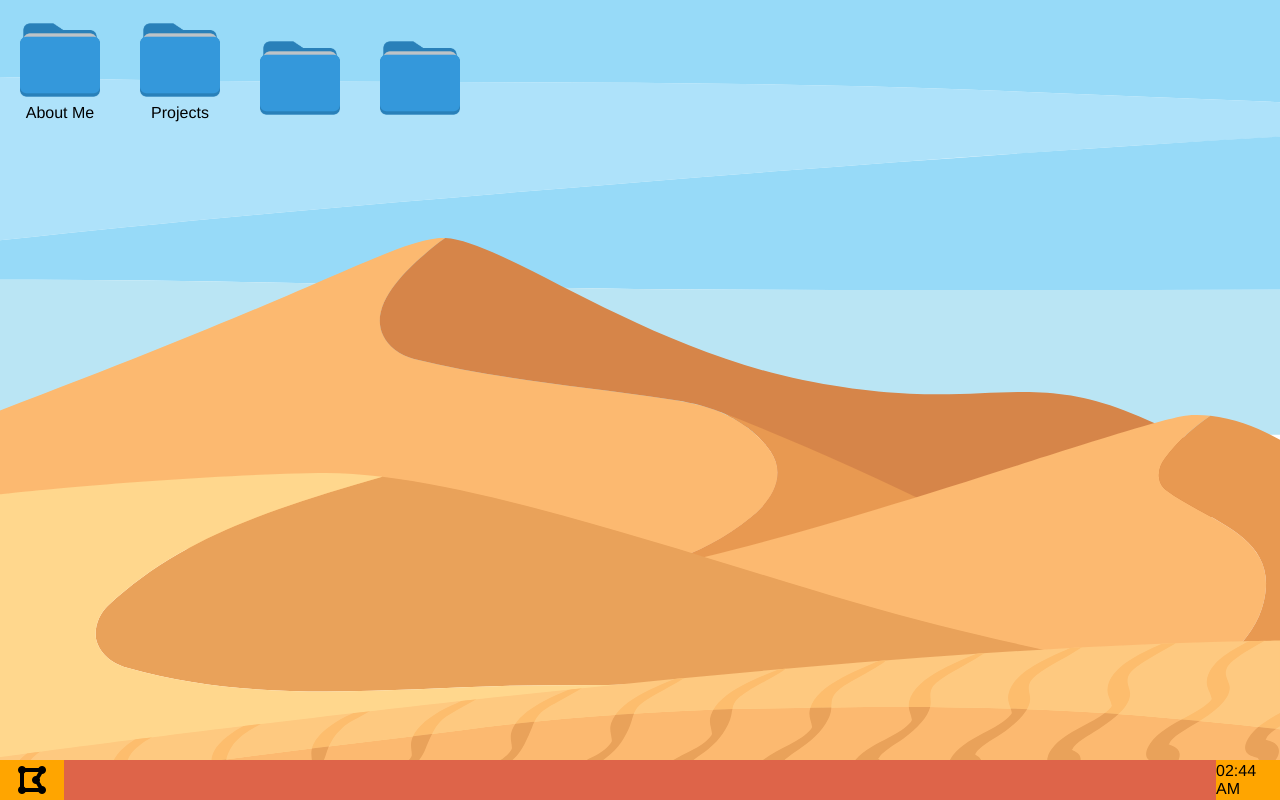
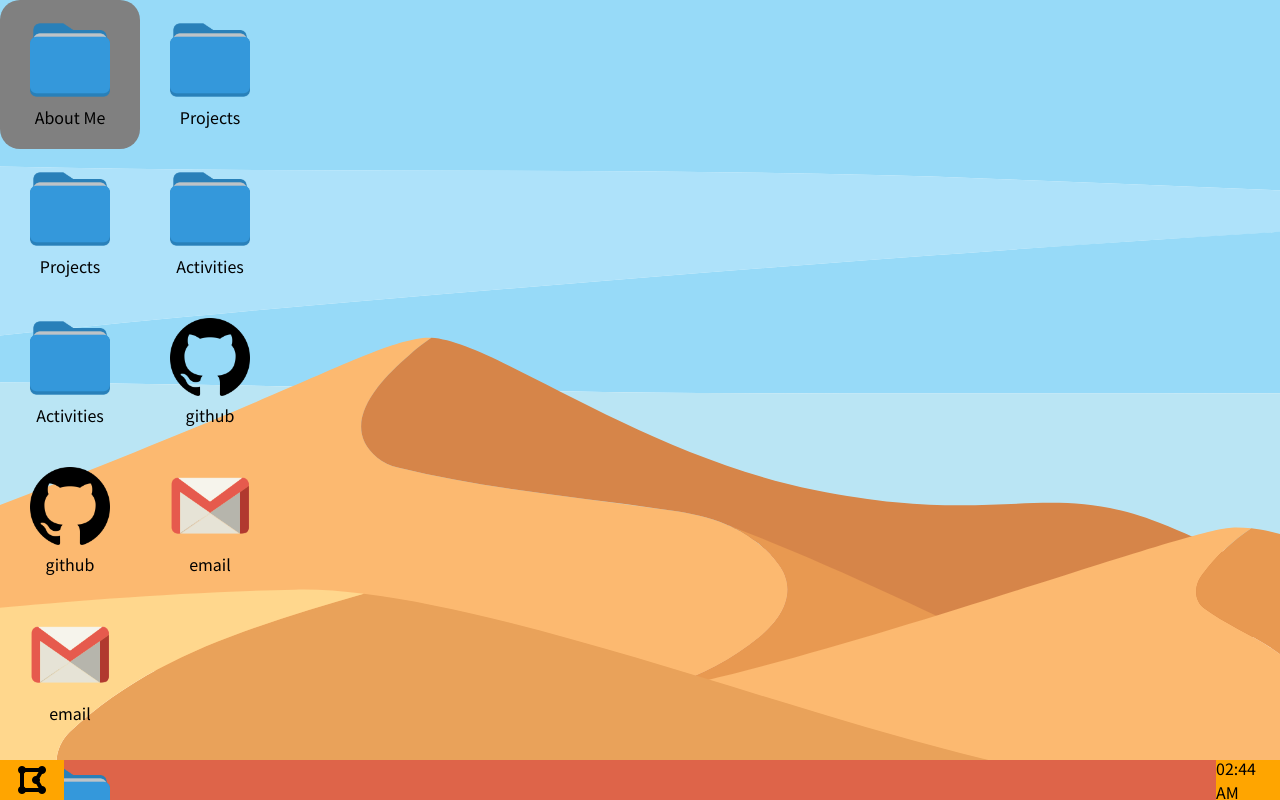
Before and after one commit to kwonyg/2019-portfolio, a Vue app: page / in a window 1280 px wide. Shown: the top 800 px of the page. Built offline with nearby package versions, Linux system fonts and the light colour scheme.

Commit message:
Add: more shortcuts

```diff
--- a/public/index.html
+++ b/public/index.html
@@ -5,7 +5,12 @@
     <meta http-equiv="X-UA-Compatible" content="IE=edge" />
     <meta name="viewport" content="width=device-width,initial-scale=1.0" />
     <link rel="icon" href="<%= BASE_URL %>favicon.ico" />
+    <link
+      href="https://fonts.googleapis.com/css?family=Noto+Sans+KR&display=swap"
+      rel="stylesheet"
+    />
     <script src="https://kit.fontawesome.com/2746c526ab.js"></script>
+
     <title>Kwon's portfolio</title>
   </head>
   <body>
--- a/src/App.vue
+++ b/src/App.vue
@@ -23,7 +23,7 @@ html {
   height: 100%;
 }
 #app {
-  font-family: "Avenir", Helvetica, Arial, sans-serif;
+  font-family: "Noto Sans KR", sans-serif;
   height: 100%;
 }
 </style>
--- a/src/components/ShortCut.vue
+++ b/src/components/ShortCut.vue
@@ -22,15 +22,19 @@ export default {
 
 <style scoped>
 .shortcut_container {
-  display: inline-block;
+  width: 100px;
   padding: 20px;
+  text-align: center;
+}
+
+.shortcut_container:hover {
+  border-radius: 20px;
+  cursor: pointer;
+  background-color: grey;
 }
 
 .shortcut_img {
   width: 80px;
   height: 80px;
 }
-.shortcut_name {
-  text-align: center;
-}
 </style>
--- a/src/components/TaskBar.vue
+++ b/src/components/TaskBar.vue
@@ -19,6 +19,7 @@ footer {
   height: 5%;
   display: flex;
   align-items: center;
+  z-index: 9999;
 }
 
 .taskbar_wrap {
@@ -39,6 +40,11 @@ footer {
   vertical-align: middle;
 }
 
+.taskbar_menu:hover {
+  cursor: pointer;
+  background-color: rgb(207, 135, 0);
+}
+
 .taskbar_time {
   display: flex;
   justify-content: center;
--- a/src/views/HomeView.vue
+++ b/src/views/HomeView.vue
@@ -4,8 +4,14 @@
       <div class="main_container">
         <short-cut :url="images.folder" :fileName="'About Me'"></short-cut>
         <short-cut :url="images.folder" :fileName="'Projects'"></short-cut>
-        <short-cut :url="images.folder"></short-cut>
-        <short-cut :url="images.folder"></short-cut>
+        <short-cut :url="images.folder" :fileName="'Activities'"></short-cut>
+        <short-cut :url="images.github" :fileName="'github'"></short-cut>
+        <short-cut :url="images.email" :fileName="'email'"></short-cut>
+        <short-cut :url="images.folder" :fileName="'About Me'"></short-cut>
+        <short-cut :url="images.folder" :fileName="'Projects'"></short-cut>
+        <short-cut :url="images.folder" :fileName="'Activities'"></short-cut>
+        <short-cut :url="images.github" :fileName="'github'"></short-cut>
+        <short-cut :url="images.email" :fileName="'email'"></short-cut>
       </div>
     </div>
   </section>
@@ -22,7 +28,9 @@ export default {
   data() {
     return {
       images: {
-        folder: require(`@/images/shortcuts/folder.png`)
+        folder: require(`@/images/shortcuts/folder.png`),
+        github: require(`@/images/shortcuts/github.png`),
+        email: require(`@/images/shortcuts/gmail.png`)
       }
     };
   }
@@ -31,7 +39,7 @@ export default {
 
 <style scoped>
 .main_section {
-  height: 95%;
+  height: 95%; /* 모바일때 height를 없애기*/
 }
 .main_wrap {
   background-image: url("../assets/saharar.svg");
@@ -40,4 +48,15 @@ export default {
   background-position: center;
   background-size: cover;
 }
+.main_container {
+  width: 0%;
+  height: 980px;
+  display: flex;
+  flex-direction: column;
+  flex-wrap: wrap;
+}
+
+.main_container > * {
+  flex: 1 1 1;
+}
 </style>
```
Also changed, not shown: src/images/shortcuts/github.png (added), src/images/shortcuts/gmail.png (added).
